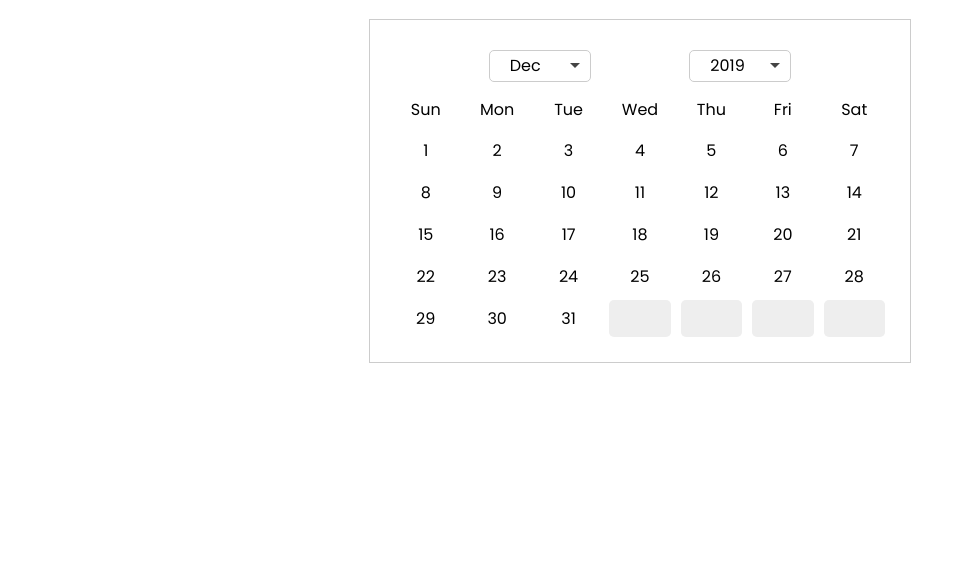
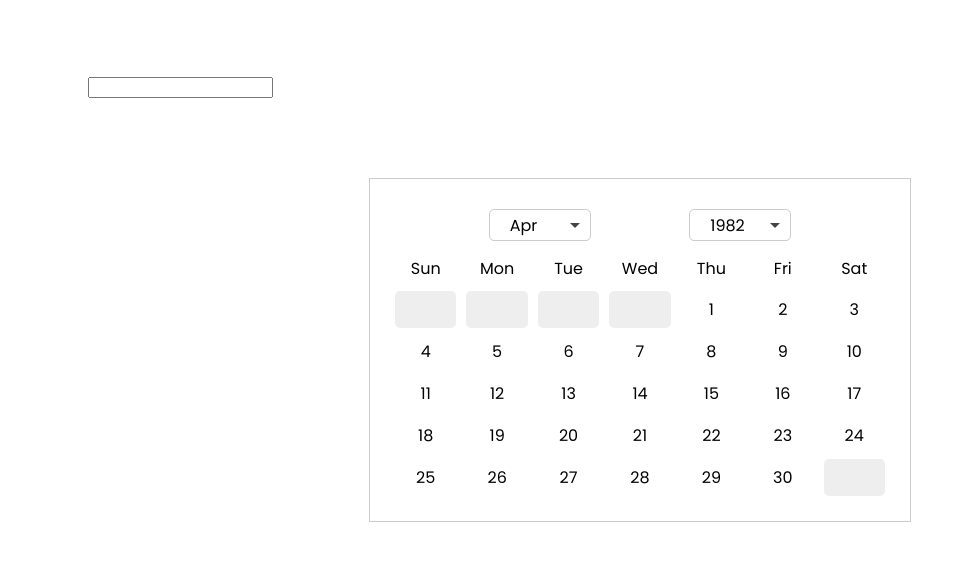
Before and after one commit to kghildial/datepick-js, a website built with webpack: page dist/index.html in a window 1280 px wide. Shown: the part 61-622 px from the top of the page, without its empty margins (0-966 px from the left). Built offline with nearby package versions, Linux system fonts and the light colour scheme.

Commit message:
Add support for config options

```diff
--- a/src/index.js
+++ b/src/index.js
@@ -27,17 +27,28 @@ const daysList = ['Sun', 'Mon', 'Tue', 'Wed', 'Thu', 'Fri', 'Sat'];
 const monthsList = Object.keys(monthsMap);
 
 function initDatepicker(elememtID, dpjsConfig) {
+  const today = new Date();
+  const initMonth = dpjsConfig.initMonth || monthsList[today.getMonth()];
+  const initYear = dpjsConfig.initYear || today.getFullYear();
+
   // Attach the initial datepicker scaffold
   document.querySelector('body').innerHTML +=
     '<div id="dpjs_datepicker"><div class="dpjs_selectors"><div id="dpjs_pseudoMonthSelector" class="dpjs_selectWrapper"><select name="dpjs_month" id="dpjs_monthSelector"></select></div><div id="dpjs_pseudoYearSelector" class="dpjs_selectWrapper"><select name="dpjs_year" id="dpjs_yearSelector"></select></div></div><div id="dpjs_calender"><div id="dpjs_days"></div><div id="dpjs_dates"></div></div></div>';
 
   // Populate days in the calender section
   populateCalenderDays();
-  populateCalenderDates('Dec', 2019);
-  addSelectors('Dec', 2019);
+  populateCalenderDates(initMonth, initYear);
+  addSelectors({
+    initMonth,
+    initYear,
+    minYear: dpjsConfig.minYear,
+    maxYear: dpjsConfig.maxYear,
+  });
+  // selectInitialDate();
 }
 
-function addSelectors(initialMonth, initialYear) {
+// This fuction populates the selector contents kl;piuytrewq  2345678`120
+function addSelectors({ initMonth, initYear, minYear, maxYear }) {
   const selectorClauses = ['Month', 'Year'];
 
   const populateRealSelectors = (selectorClauses, startYear, endYear) => {
@@ -150,13 +161,13 @@ function addSelectors(initialMonth, initialYear) {
     document.querySelector(
       `#dpjs_pseudo${selectorClause}Selector`,
     ).innerHTML += `<div id="dpjs_pseudo${selectorClause}Selector" class="dpjs_pseudoSelect"><span id="dpjs_selected${selectorClause}Value" class="dpjs_pseudoSelectValue">${eval(
-      `initial${selectorClause}`,
+      `init${selectorClause}`,
     )}</span></div>`;
   });
 
   // TODO: Add params dependency line from init function
-  populateRealSelectors(selectorClauses, 1980, 2019);
-  populatePseudoSelectors(selectorClauses, 1980, 2019);
+  populateRealSelectors(selectorClauses, minYear, maxYear);
+  populatePseudoSelectors(selectorClauses, minYear, maxYear);
   registerSelectorEvents(selectorClauses);
 }
 
@@ -260,7 +271,4 @@ function populateCalenderDates(month, year) {
   }, 500);
 }
 
-document.addEventListener('DOMContentLoaded', initDatepicker);
-
-// NOTE: Commented temporarily for testing on local HTML
-// export default initDatepicker;
+export default initDatepicker;
--- /dev/null
+++ b/src/testIndex.js
@@ -0,0 +1,12 @@
+import initDatepicker from './index.js';
+
+console.log('Yo!');
+
+document.addEventListener('DOMContentLoaded', () => {
+  initDatepicker('testInput', {
+    minYear: 1980,
+    maxYear: 2020,
+    initMonth: 'Apr',
+    initYear: 1982,
+  });
+});
--- a/webpack.config.js
+++ b/webpack.config.js
@@ -2,7 +2,7 @@ const path = require('path');
 
 module.exports = {
   mode: 'development',
-  entry: './src/index.js',
+  entry: './src/testIndex.js',
   output: {
     filename: 'bundle.js',
     path: path.resolve(__dirname, 'dist'),
```
Also changed, not shown: dist/index.html.
